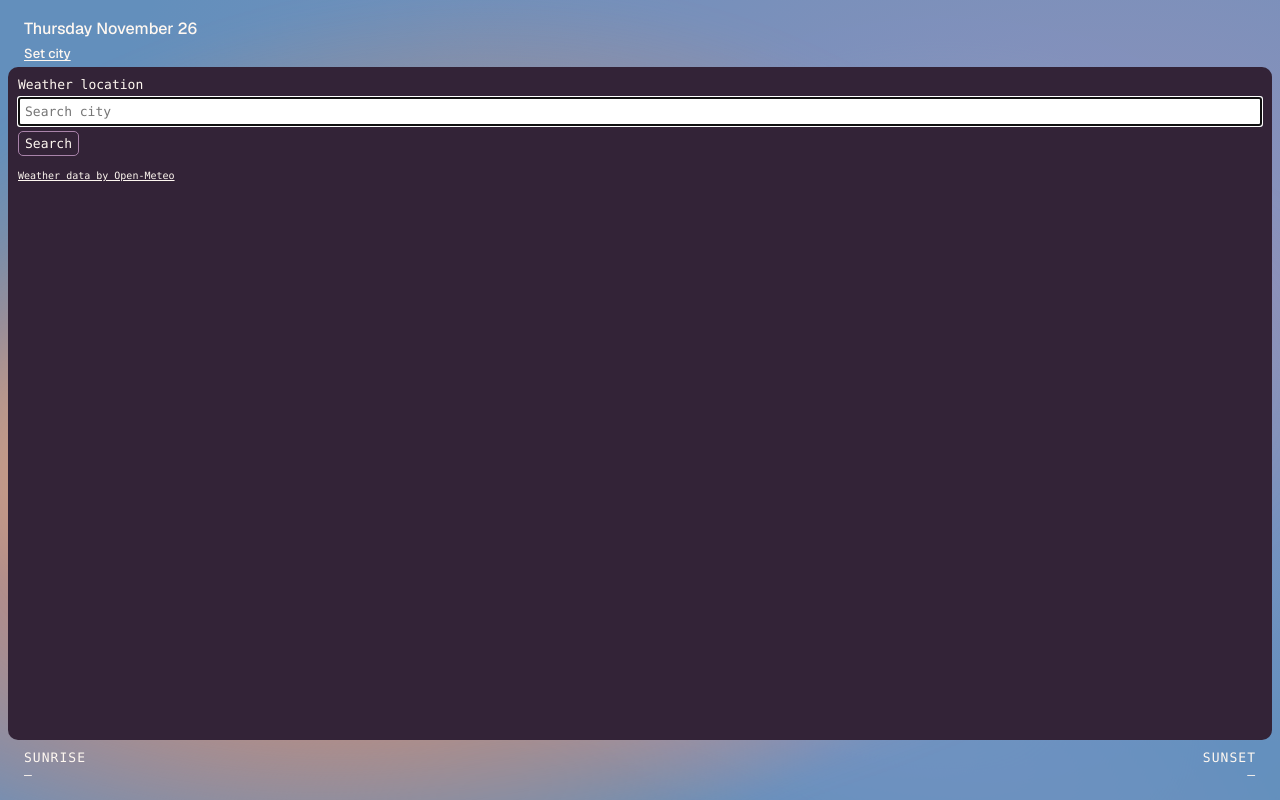
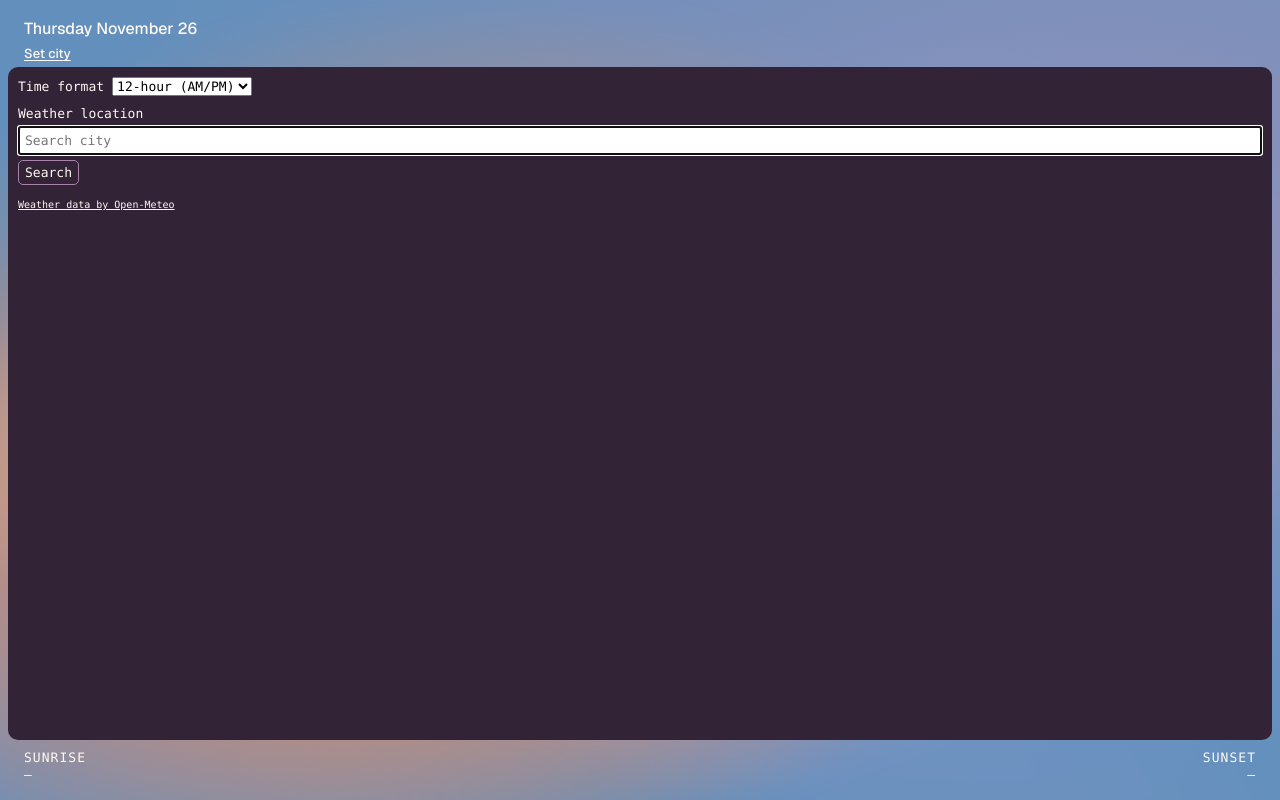
Before and after one commit to karinaxyz/daily-writing-mood-lamp, a plain HTML site: page index.html in a window 1280 px wide. Both pictures are taken after a click on the button "Set city". Drawn offline with nearby package versions, Linux system fonts and the light colour scheme.

Commit message:
Add 12-hour and 24-hour sun time settings

```diff
--- a/index.html
+++ b/index.html
@@ -108,6 +108,8 @@
     border-radius: 10px; background: #332337;
   }
   .panel input { width: 100%; margin: 5px 0; padding: 5px; font: inherit; }
+  .clock-setting { display: flex; flex-wrap: wrap; align-items: center; gap: 4px 8px; margin-bottom: 10px; }
+  .clock-setting select { font: inherit; max-width: 100%; }
   .panel button { background: transparent; border: 1px solid #a983aa; border-radius: 5px; padding: 4px 6px; }
   .results { display: grid; gap: 4px; margin-top: 6px; }
   .results button { text-align: left; }
@@ -125,6 +127,13 @@
     <span class="solar"><small>Sunset</small><span id="sunset">—</span></span>
   </div>
   <section class="panel" id="location-panel" hidden>
+    <div class="clock-setting">
+      <label for="clock-format">Time format</label>
+      <select id="clock-format">
+        <option value="12">12-hour (AM/PM)</option>
+        <option value="24">24-hour</option>
+      </select>
+    </div>
     <form>
       <label for="city">Weather location</label>
       <input id="city" type="search" placeholder="Search city" minlength="2" required>
@@ -141,12 +150,14 @@
   const settings = document.querySelector('.settings');
   const panel = document.querySelector('.panel');
   const cityInput = document.querySelector('#city');
+  const clockFormat = document.querySelector('#clock-format');
   const status = document.querySelector('.status');
   const results = document.querySelector('.results');
   const sunriseLabel = document.querySelector('#sunrise');
   const sunsetLabel = document.querySelector('#sunset');
   const dateLabel = document.querySelector('#date');
   const storageKey = 'daily-writing-mood-lamp-city';
+  const clockStorageKey = 'daily-writing-mood-lamp-clock-format';
   const palettes = {
     dawn: ['#638fbc', '#8d91ba', '#dc8b86', '#e28c57', '#f6bc84'],
     day: ['#729bc4', '#9c9fc8', '#e89a8c', '#ed9b64', '#fac691'],
@@ -160,6 +171,9 @@
   let citySearch = 0;
 
   try { locationChoice = JSON.parse(localStorage.getItem(storageKey)); } catch {}
+  try {
+    if (localStorage.getItem(clockStorageKey) === '24') clockFormat.value = '24';
+  } catch {}
 
   const params = new URLSearchParams(window.location.search);
   if (params.has('lat') && params.has('lon')) {
@@ -222,6 +236,7 @@
       const sunset = forecast?.daily.sunset[index] ?? estimatedSet;
       const clock = new Intl.DateTimeFormat(undefined, {
         timeZone: timezone, hour: 'numeric', minute: '2-digit',
+        hourCycle: clockFormat.value === '24' ? 'h23' : 'h12',
       });
       sunriseLabel.textContent = Number.isFinite(sunrise) ? clock.format(sunrise * 1000) : '—';
       sunsetLabel.textContent = Number.isFinite(sunset) ? clock.format(sunset * 1000) : '—';
@@ -284,6 +299,10 @@
   }
 
   settings.addEventListener('click', () => toggleSettings(panel.hidden));
+  clockFormat.addEventListener('change', () => {
+    try { localStorage.setItem(clockStorageKey, clockFormat.value); } catch {}
+    render();
+  });
   panel.addEventListener('keydown', event => {
     if (event.key === 'Escape') toggleSettings(false);
   });
```
